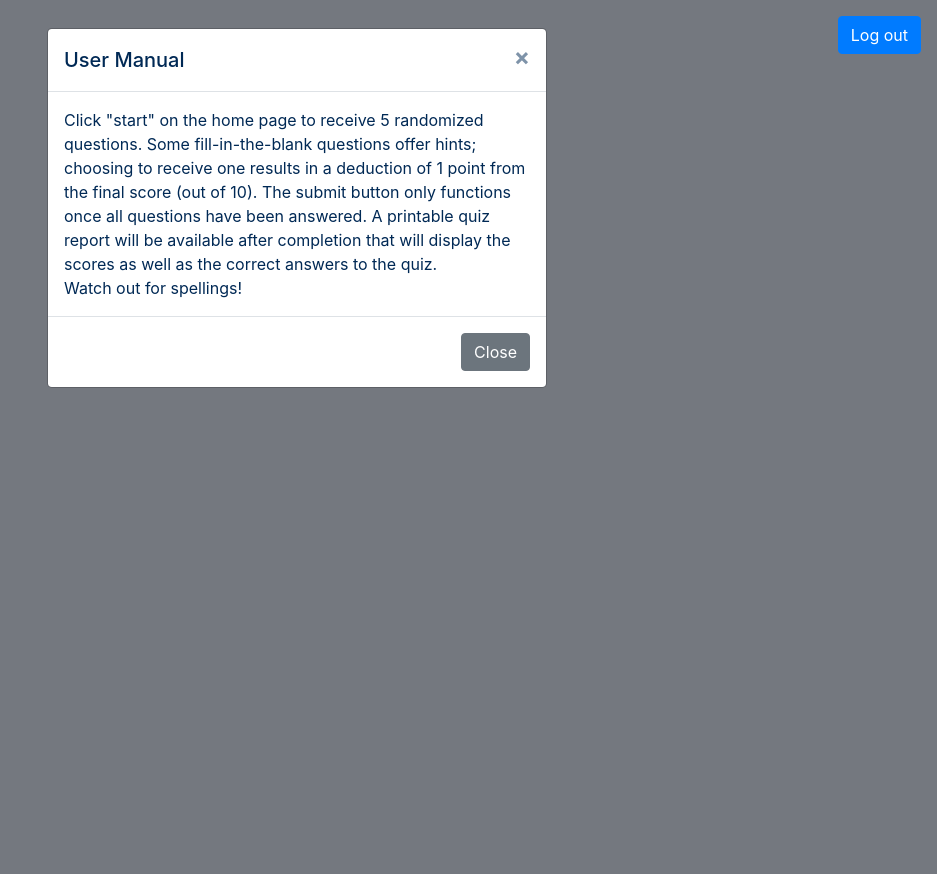
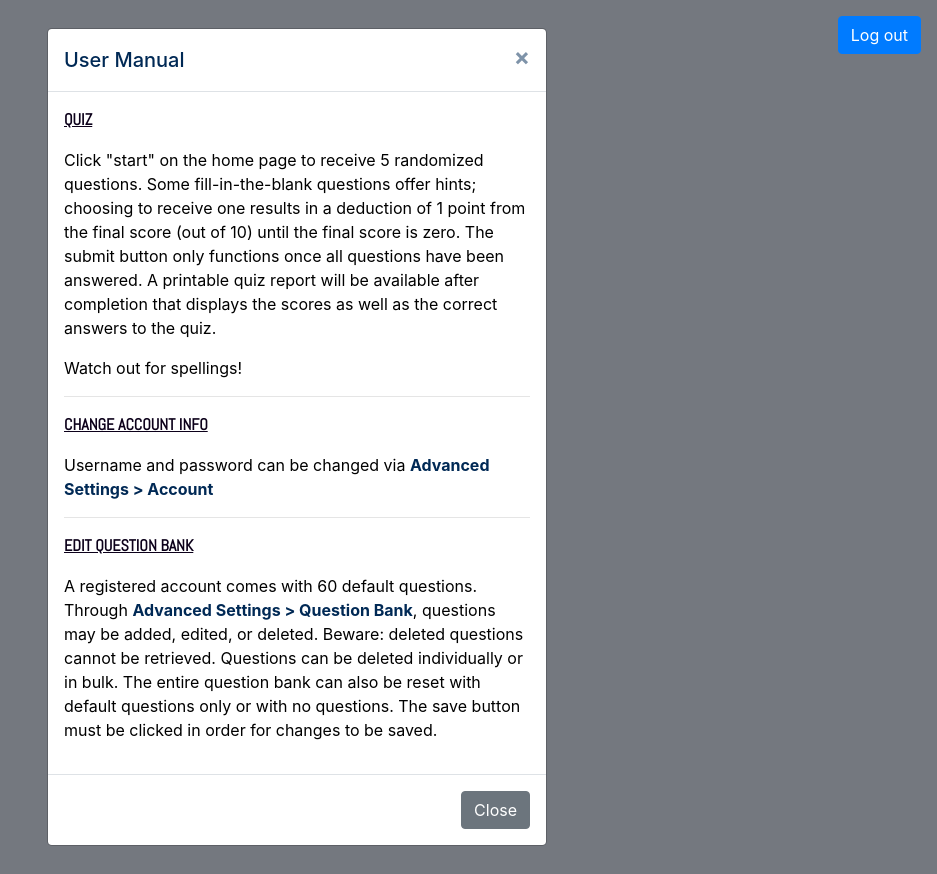
Before and after one commit to xmaggieliu/fbla-quiz, a Flask app: template templates/index.html in a window 1280 px wide, after a click on "User Manual". Shown: the whole page, without its empty margins (343-1280 px from the left). Run offline with Flask 2, Linux system fonts and the light colour scheme; the template is opened without the code that fills it: most values are stand-ins (such as "Sample title", 1, 10 or a date in 2020); some libraries are stand-ins or nearby versions.

Commit message:
new manual + bugs

```diff
--- a/static/index.js
+++ b/static/index.js
@@ -644,4 +644,13 @@ document.addEventListener('DOMContentLoaded', function () {
     checkSort("Question")
   };
 
+  document.getElementById("qbank-btn").onclick = function () {
+    if (document.getElementById("toggleCollapse2").classList.contains("show")) {
+      document.getElementById("qbank-btn").innerHTML = "View Current";
+    }
+    else {
+      document.getElementById("qbank-btn").innerHTML = "Collapse Current";
+    }
+  }
+
 });
--- a/static/styles.css
+++ b/static/styles.css
@@ -70,6 +70,14 @@ html[data-theme='dark'] #instruction-container, html[data-theme='dark'] .alert-w
     display: inline;
 }
 
+.manual-heading {
+    font-weight: 900;
+    font-family: "Abel", sans-serif;
+    color: #0c001a;
+    text-decoration: underline;
+    text-decoration-color: #0c001a;
+}
+
 /* in register and login page */
 .lower {
     margin-top: 2em;
@@ -93,6 +101,10 @@ hr {
     display: flex;
     flex-direction: column;
     align-items: center;
+}
+
+.dropdown {
+    cursor: pointer;
 }
 
 /*          yes or no hint button          */
@@ -507,6 +519,7 @@ p {
 
 .p-beside-bubbles {
     padding-left: 15px;
+    cursor: pointer;
 }
 
 .choice-viewable > label{
--- a/templates/index.html
+++ b/templates/index.html
@@ -163,12 +163,10 @@
                 </div>
                 <div class="modes">
                     <p class="adv-setting-text">Change username</p>
-                    <div class="form-inline">
-                        <div class="form-group mx-sm-3 mb-2">
-                            <input type="text" class="form-control" value={{ userName }} id="new-username" placeholder="New username" autocomplete="off" required>
-                        </div>
-                        <button class="btn btn-primary" id="newUser">Change</button>
+                    <div class="form-group mx-sm-3 mb-2 new-pw">
+                        <input type="text" class="form-control" id="new-username" placeholder={{ userName }} autocomplete="off" required>
                     </div>
+                    <button class="btn btn-primary" id="newUser">Change</button>
                 </div>
                 <div class="modes">
                     <p class="adv-setting-text">Change password</p>
@@ -188,11 +186,11 @@
                     <p class="settings-sub">QUESTION BANK</p>
                 </div>
                 <div id="centered-btns">
-                    <button class="btn btn-info info" type="button" data-toggle="collapse" data-target="#toggleCollapse2" aria-expanded="false" aria-controls="toggleCollapse2">View Current</button>
-                    <button class="btn btn-secondary info" type="button" data-toggle="modal" data-target="#addQmodal">Add Questions</button> <!-- data-toggle="collapse" data-target="#toggleCollapse1" aria-expanded="false" aria-controls="toggleCollapse1" -->
+                    <button class="btn btn-info info" type="button" id="qbank-btn" data-toggle="collapse" data-target="#toggleCollapse2" aria-expanded="false" aria-controls="toggleCollapse2">Collapse Current</button>
+                    <button class="btn btn-secondary info" type="button" data-toggle="modal" data-target="#addQmodal">Add Questions</button>
                     <button class="btn btn-danger info" id="reset" data-toggle="modal" data-target="#resetQbank">Reset Question Bank</button>
                 </div>
-                <div id="toggleCollapse2" class="collapse">
+                <div id="toggleCollapse2" class="collapse show">
                     <div id="qBankTitle">
                         <h3>Question Bank</h3>
                         <div>
--- a/templates/layout.html
+++ b/templates/layout.html
@@ -26,9 +26,16 @@
             </button>
           </div>
           <div class="modal-body">
-              Click "start" on the home page to receive 5 randomized questions. Some fill-in-the-blank questions offer hints; choosing to receive one results in a deduction of 1 point from the final score (out of 10).
-              The submit button only functions once all questions have been answered. A printable quiz report will be available after completion that will display the scores as well as the correct answers to the quiz.
-              <br>Watch out for spellings!
+            <p class="manual-heading">QUIZ</p>
+            <p>Click "start" on the home page to receive 5 randomized questions. Some fill-in-the-blank questions offer hints; choosing to receive one results in a deduction of 1 point from the final score (out of 10) until the final score is zero. The submit button only functions once all questions have been answered. A printable quiz report will be available after completion that displays the scores as well as the correct answers to the quiz.</p>
+            <p>Watch out for spellings!</p>
+            <hr>
+            <p class="manual-heading">CHANGE ACCOUNT INFO</p>
+            <p>Username and password can be changed via <strong>Advanced Settings > Account</strong></p>
+            <hr>
+            <p class="manual-heading">EDIT QUESTION BANK</p>
+            <p>A registered account comes with 60 default questions. Through <strong>Advanced Settings > Question Bank</strong>, questions may be added, edited, or deleted. Beware: deleted questions cannot be retrieved. Questions can be deleted individually or in bulk. The entire question bank can also be reset with default questions only or with no questions. The save button must be clicked in order for changes to be saved. </p>
+
           </div>
           <div class="modal-footer">
             <button type="button" class="btn btn-secondary" data-dismiss="modal">Close</button>
```
Also changed, not shown: static/quiz.js (+6 -1 lines), my.db.
